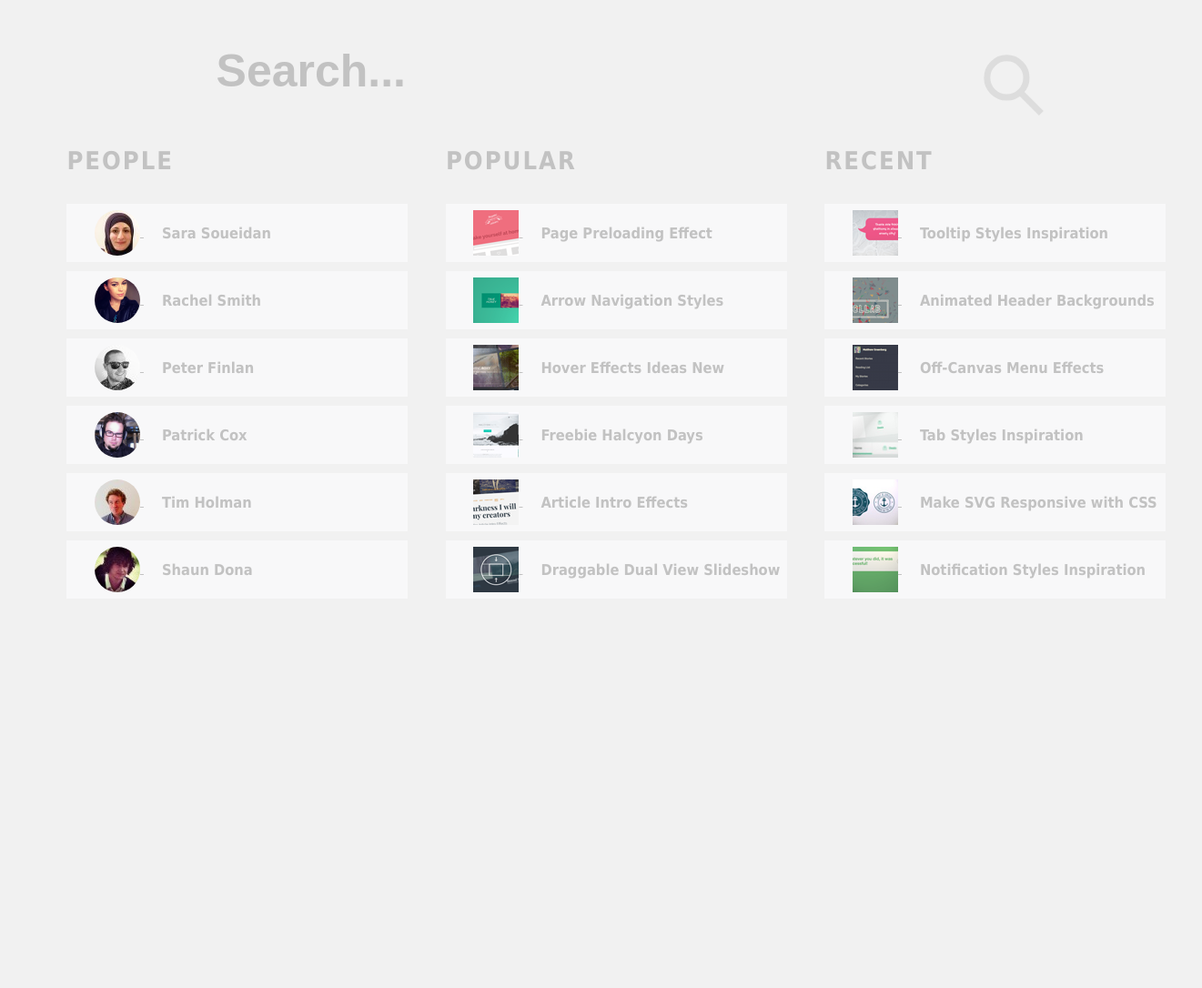
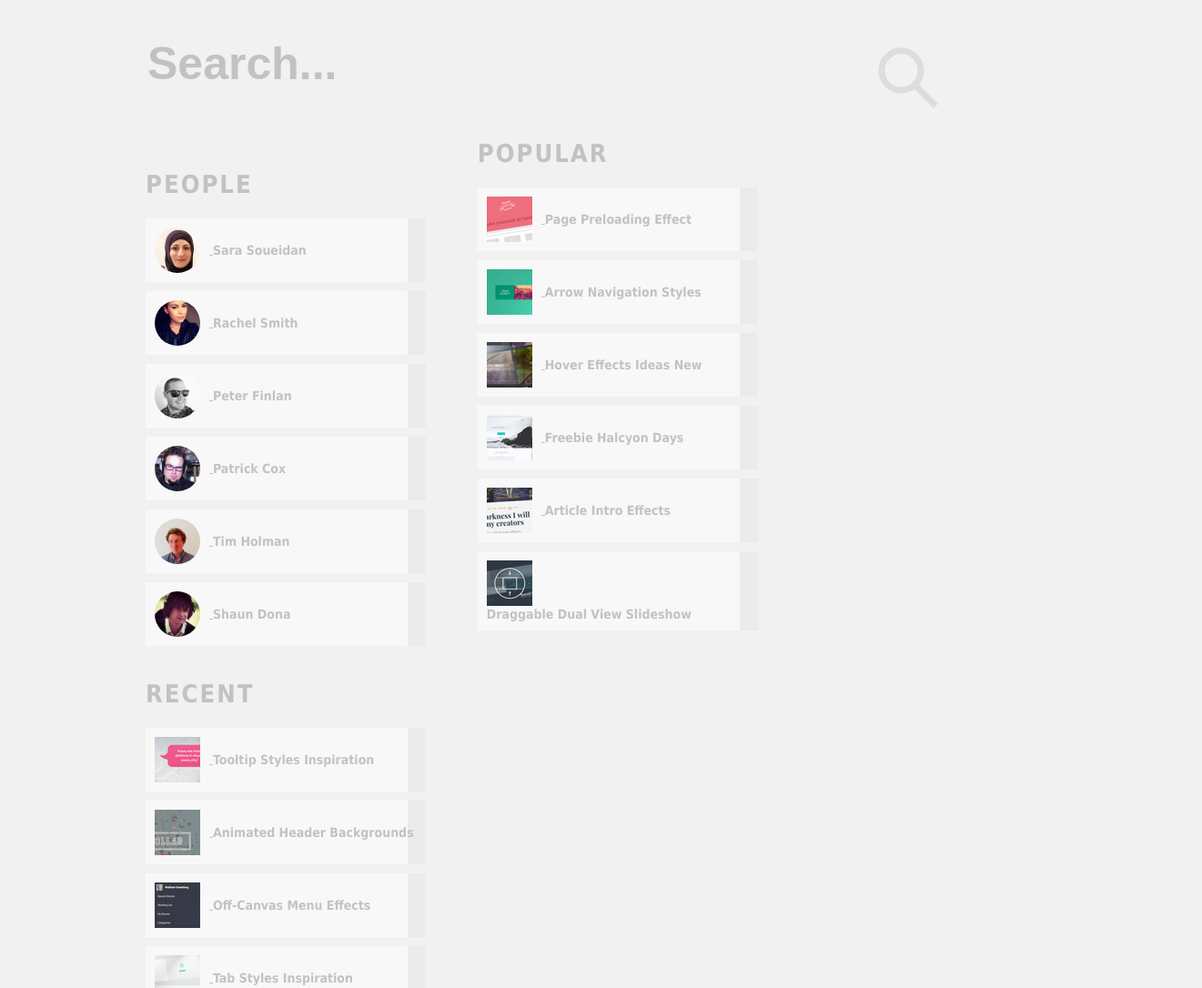
Before and after one commit to vasiliy-yefremov/big-search, a plain HTML site: page index.html in a window 1280 px wide. Shown: the top 1086 px of the page at 91% size, 1321 px wide, since content can reach past the window. Before the commit the page ends 800 px from the top, so only its background shows below. Drawn offline with Linux system fonts and the light colour scheme.

Commit message:
index.html

```diff
--- a/css/styles.css
+++ b/css/styles.css
@@ -5,14 +5,12 @@ body {
 	color: #c2c2c2;
 }
 .container {
-	text-align: center;
+	width: 960px;
 	margin: 0 auto;
 }
 .form {
-	position: relative;
-	display: inline-block;
-	width: 80%;
-	border: none;
+	display: block;
+	width: 100%;
 	margin-top: 40px;
 }
 .input-field {
@@ -46,15 +44,19 @@ body {
 	transition: transform 0.1s;
  }
  .info {
- 	width: 1250px;
- 	margin: 5%;
  	margin-top: 30px;
+ 	font-size: 0;
  }
  .column {
  	width: 30%;
  	display: inline-block;
  	box-sizing: border-box;
  	margin-right: 3%;
+ 	font-size: 14px;
+ }
+ .column:nth-of-type(2) {
+ 	margin-left: 5%;
+ 	margin-right: 5%;
  }
  .title {
  	text-align: left;
@@ -68,8 +70,6 @@ body {
  	padding: 0;
 }
  .unit {
- 	width: 100%;
- 	display: inline-block;
 	background: #FFF;
  	margin-top: 10px;
  }
@@ -78,7 +78,8 @@ body {
 	height: 100%;
 	background: rgba(118,117,128,0.05);
 	color: #c2c2c2;
-	display: inline-block;
+	display: block;
+	padding: 10px;
 }
 .link:hover {
 	background-color: rgba(118,117,128,0.1);
@@ -90,16 +91,17 @@ body {
 .section_img {
 	width: 50px;
 	height: 50px;
-	padding: 7px 0 7px 0;
+	margin-right: 10px;
 }
 .image-aligner {
 	vertical-align: middle;
 	display: inline-block;
 }
 .subtitle {
-	width: 240px;
-	margin-left: 20px;
+	width: calc(100%-70px);
+	font-weight: bold;
+	max-height: 35px;
 	display: inline-block;
+	overflow: hidden;
 	vertical-align: middle;
-	text-align: left;
-	}
+}
--- a/index.html
+++ b/index.html
@@ -23,7 +23,7 @@
 					<div class="section_img image-aligner">
 					<img class="section_img_circle" src="./images/avatars/SaraSoueidan.png" alt=""></div>
 					<div class="subtitle">
-					<h3>Sara&nbspSoueidan</h3>
+				Sara&nbspSoueidan
 				</div></a>
 			</li>
 			<li class="unit">
@@ -31,7 +31,7 @@
 					<div class="section_img image-aligner">
 					<img class="section_img_circle" src="./images/avatars/RachelSmith.png" alt=""></div>
 					<div class="subtitle">
-					<h3>Rachel&nbspSmith</h3>
+				Rachel&nbspSmith
 				</div></a>
 			</li>
 			<li class="unit">
@@ -39,7 +39,7 @@
 					<div class="section_img image-aligner">
 					<img class="section_img_circle" src="./images/avatars/PeterFinlan.png" alt=""></div>
 					<div class="subtitle">
-					<h3>Peter&nbspFinlan</h3>
+				Peter&nbspFinlan
 				</div></a>
 			</li>
 			<li class="unit">
@@ -47,7 +47,7 @@
 					<div class="section_img image-aligner">
 					<img class="section_img_circle" src="./images/avatars/PatrickCox.png" alt=""></div>
 					<div class="subtitle">
-					<h3>Patrick&nbspCox</h3>
+				Patrick&nbspCox
 				</div></a>
 			</li>
 			<li class="unit">
@@ -55,7 +55,7 @@
 					<div class="section_img image-aligner">
 					<img class="section_img_circle" src="./images/avatars/TimHolman.png" alt=""></div>
 					<div class="subtitle">
-					<h3>Tim&nbspHolman</h3>
+				Tim&nbspHolman
 				</div></a>
 			</li>
 			<li class="unit">
@@ -63,7 +63,7 @@
 					<div class="section_img image-aligner">
 					<img class="section_img_circle" src="./images/avatars/ShaunDona.png" alt=""></div>
 					<div class="subtitle">
-					<h3>Shaun&nbspDona</h3>
+				Shaun&nbspDona
 				</div></a>
 			</li>
 		</ul>
@@ -76,7 +76,7 @@
 					<div class="section_img image-aligner">
 					<img src="./images/thumbs/PagePreloadingEffect.png" alt=""></div>
 					<div class="subtitle">
-					<h3>Page&nbspPreloading&nbspEffect</h3>
+				Page&nbspPreloading&nbspEffect
 				</div></a>
 			</li>
 			<li class="unit">
@@ -84,7 +84,7 @@
 					<div class="section_img image-aligner">
 					<img src="./images/thumbs/ArrowNavigationStyles.png" alt=""></div>
 					<div class="subtitle">
-					<h3>Arrow&nbspNavigation&nbspStyles</h3>
+				Arrow&nbspNavigation&nbspStyles
 				</div></a>
 			</li>
 			<li class="unit">
@@ -92,7 +92,7 @@
 					<div class="section_img image-aligner">
 					<img src="./images/thumbs/HoverEffectsIdeasNew.png" alt=""></div>
 					<div class="subtitle">
-					<h3>Hover&nbspEffects&nbspIdeas&nbspNew</h3>
+				Hover&nbspEffects&nbspIdeas&nbspNew
 				</div></a>
 			</li>
 			<li class="unit">
@@ -100,7 +100,7 @@
 					<div class="section_img image-aligner">
 					<img src="./images/thumbs/FreebieHalcyonDays.png" alt=""></div>
 					<div class="subtitle">
-					<h3>Freebie&nbspHalcyon&nbspDays</h3>
+				Freebie&nbspHalcyon&nbspDays
 				</div></a>
 			</li>
 			<li class="unit">
@@ -108,7 +108,7 @@
 					<div class="section_img image-aligner">
 					<img src="./images/thumbs/ArticleIntroEffects.png" alt=""></div>
 					<div class="subtitle">
-					<h3>Article&nbspIntro&nbspEffects</h3>
+				Article&nbspIntro&nbspEffects
 				</div></a>
 			</li>
 			<li class="unit">
@@ -116,7 +116,7 @@
 					<div class="section_img image-aligner">
 					<img src="./images/thumbs/DraggableDualViewSlideshow.png" alt=""></div>
 					<div class="subtitle">
-					<h3>Draggable&nbspDual&nbspView&nbspSlideshow</h3>
+				Draggable&nbspDual&nbspView&nbspSlideshow
 				</div></a>
 			</li>
 		</ul>
@@ -129,7 +129,7 @@
 					<div class="section_img image-aligner">
 					<img src="./images/thumbs/TooltipStylesInspiration.png" alt=""></div>
 					<div class="subtitle">
-					<h3>Tooltip&nbspStyles&nbspInspiration</h3>
+				Tooltip&nbspStyles&nbspInspiration
 				</div></a>
 			</li>
 			<li class="unit">
@@ -137,7 +137,7 @@
 					<div class="section_img image-aligner">
 					<img src="./images/thumbs/AnimatedHeaderBackgrounds.png" alt=""></div>
 					<div class="subtitle">
-					<h3>Animated&nbspHeader&nbspBackgrounds</h3>
+				Animated&nbspHeader&nbspBackgrounds
 				</div></a>
 			</li>
 			<li class="unit">
@@ -145,7 +145,7 @@
 					<div class="section_img image-aligner">
 					<img src="./images/thumbs/OffCanvas.png" alt=""></div>
 					<div class="subtitle">
-					<h3>Off-Canvas&nbspMenu&nbspEffects</h3>
+				Off-Canvas&nbspMenu&nbspEffects
 				</div></a>
 			</li>
 			<li class="unit">
@@ -153,7 +153,7 @@
 					<div class="section_img image-aligner">
 					<img src="./images/thumbs/TabStyles.png" alt=""></div>
 					<div class="subtitle">
-					<h3>Tab&nbspStyles&nbspInspiration</h3>
+				Tab&nbspStyles&nbspInspiration
 				</div></a>
 			</li>
 			<li class="unit">
@@ -161,7 +161,7 @@
 					<div class="section_img image-aligner">
 					<img src="./images/thumbs/ResponsiveSVGs.png" alt=""></div>
 					<div class="subtitle">
-					<h3>Make&nbspSVG&nbspResponsive&nbspwith&nbspCSS</h3>
+				Make&nbspSVG&nbspResponsive&nbspwith&nbspCSS
 				</div></a>
 			</li>
 			<li class="unit">
@@ -169,7 +169,7 @@
 					<div class="section_img image-aligner">
 					<img src="./images/thumbs/NotificationStyles.png" alt=""></div>
 					<div class="subtitle">
-					<h3>Notification&nbspStyles&nbspInspiration</h3>
+				Notification&nbspStyles&nbspInspiration
 				</div></a>
 			</li>
 		</ul>
```
